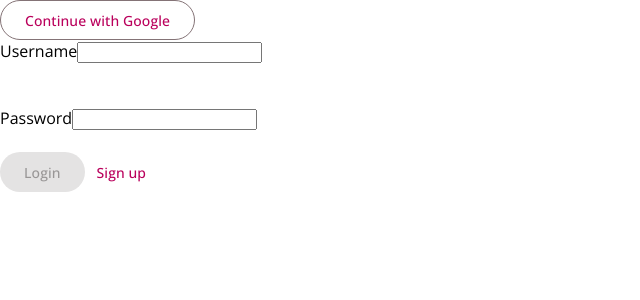
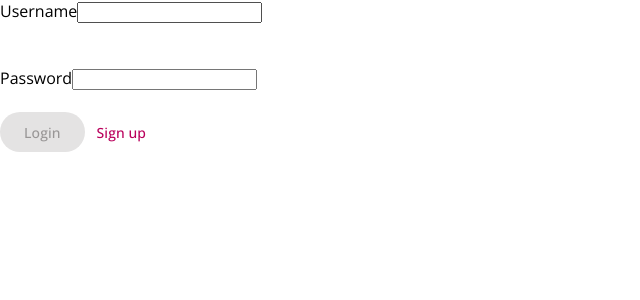
Before and after one commit to gazz9ar/zetavic_frontend, an Angular app: page /login in a window 1280 px wide. Shown: the top 300 px of the page, without its empty margins (0-640 px from the left). Built offline with nearby package versions, Linux system fonts and the light colour scheme.

Commit message:
feat(ui): google sso

```diff
--- a/src/app/pages/login/login.component.html
+++ b/src/app/pages/login/login.component.html
@@ -1,6 +1,4 @@
-<button mat-stroked-button>
-
-  Continue with Google</button>
+<ui-google-sso></ui-google-sso>
 
 <form [formGroup]="form">
   <label for="username">Username</label>
--- a/src/app/pages/login/login.component.ts
+++ b/src/app/pages/login/login.component.ts
@@ -5,10 +5,11 @@ import { environment } from '../../../enviroments/enviroments';
 import { LoginService } from '@buffetly/data-access';
 import { RouterLink } from '@angular/router';
 import { MatButtonModule } from '@angular/material/button';
+import { GoogleSsoComponent } from '../../ui/google-sso/google-sso.component';
 
 @Component({
   selector: 'app-login',
-  imports: [ReactiveFormsModule, RouterLink, MatButtonModule],
+  imports: [ReactiveFormsModule, RouterLink, MatButtonModule, GoogleSsoComponent],
   templateUrl: './login.component.html',
   styleUrl: './login.component.scss',
   changeDetection: ChangeDetectionStrategy.OnPush
--- /dev/null
+++ b/src/app/ui/google-sso/google-sso.component.html
@@ -0,0 +1,6 @@
+<div id="g_id_onload" data-client_id="127439604840-7np0cir3ccqb2718bgdcso39uddsvl7d.apps.googleusercontent.com"
+  data-login_uri="https://buffetly.netlify.app/login" data-auto_prompt="false">
+</div>
+<div class="g_id_signin" data-type="standard" data-size="large" data-theme="outline" data-text="sign_in_with"
+  data-shape="rectangular" data-logo_alignment="left">
+</div>
--- /dev/null
+++ b/src/app/ui/google-sso/google-sso.component.ts
@@ -0,0 +1,12 @@
+import { ChangeDetectionStrategy, Component } from '@angular/core';
+
+@Component({
+  selector: 'ui-google-sso',
+  imports: [],
+  templateUrl: './google-sso.component.html',
+  styleUrl: './google-sso.component.scss',
+  changeDetection: ChangeDetectionStrategy.OnPush
+})
+export class GoogleSsoComponent {
+
+}
--- a/src/index.html
+++ b/src/index.html
@@ -7,6 +7,7 @@
   <base href="/">
   <meta name="viewport" content="width=device-width, initial-scale=1">
   <link rel="icon" type="image/x-icon" href="favicon.ico">
+  <script src="https://accounts.google.com/gsi/client" async></script>
   <link rel="preconnect" href="https://fonts.googleapis.com">
   <link rel="preconnect" href="https://fonts.gstatic.com" crossorigin>
   <link href="https://fonts.googleapis.com/icon?family=Material+Icons" rel="stylesheet">
@@ -18,6 +19,7 @@
 </head>
 
 <body class="mat-typography">
+
   <app-root></app-root>
 </body>
 
```
Also changed, not shown: src/app/ui/google-sso/google-sso.component.scss (added).
